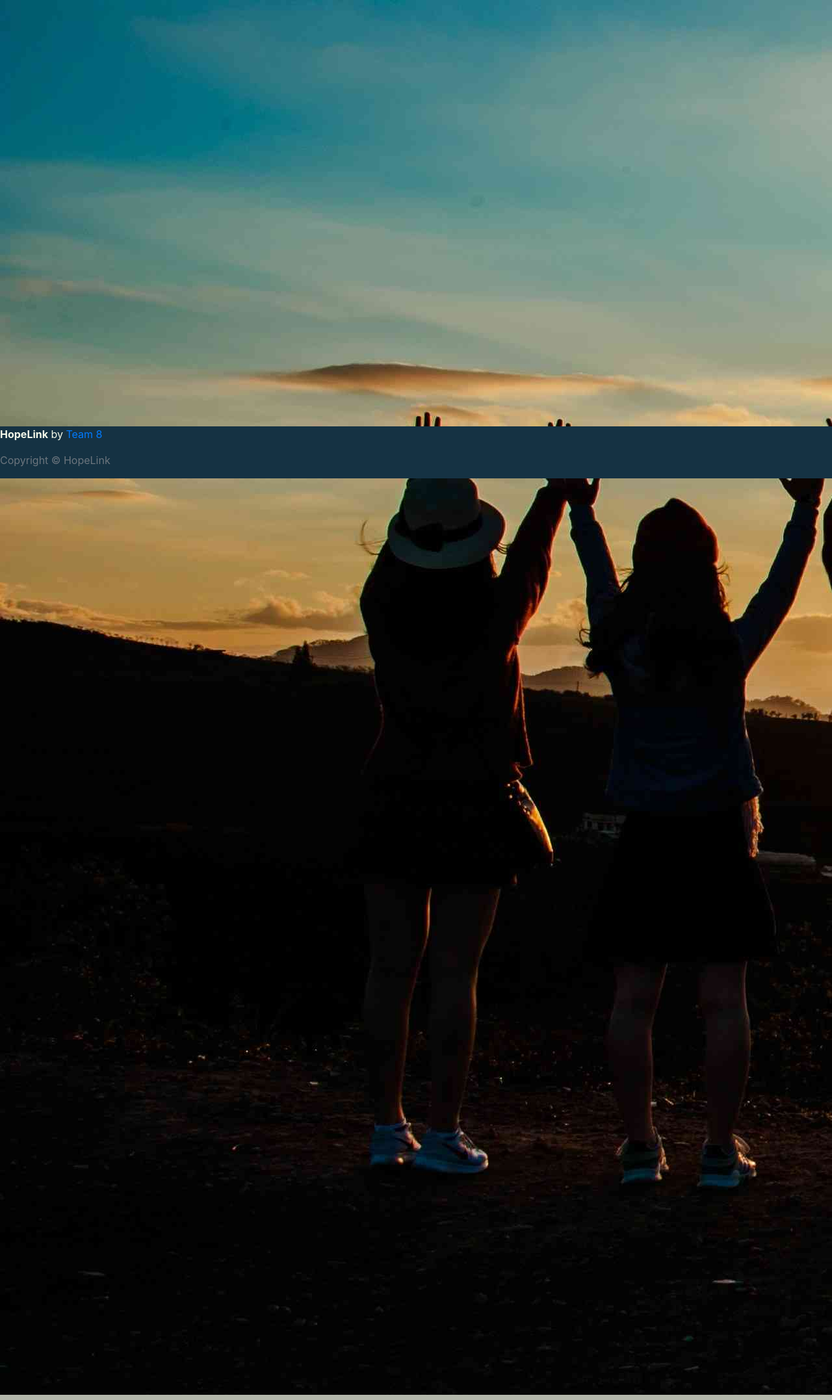
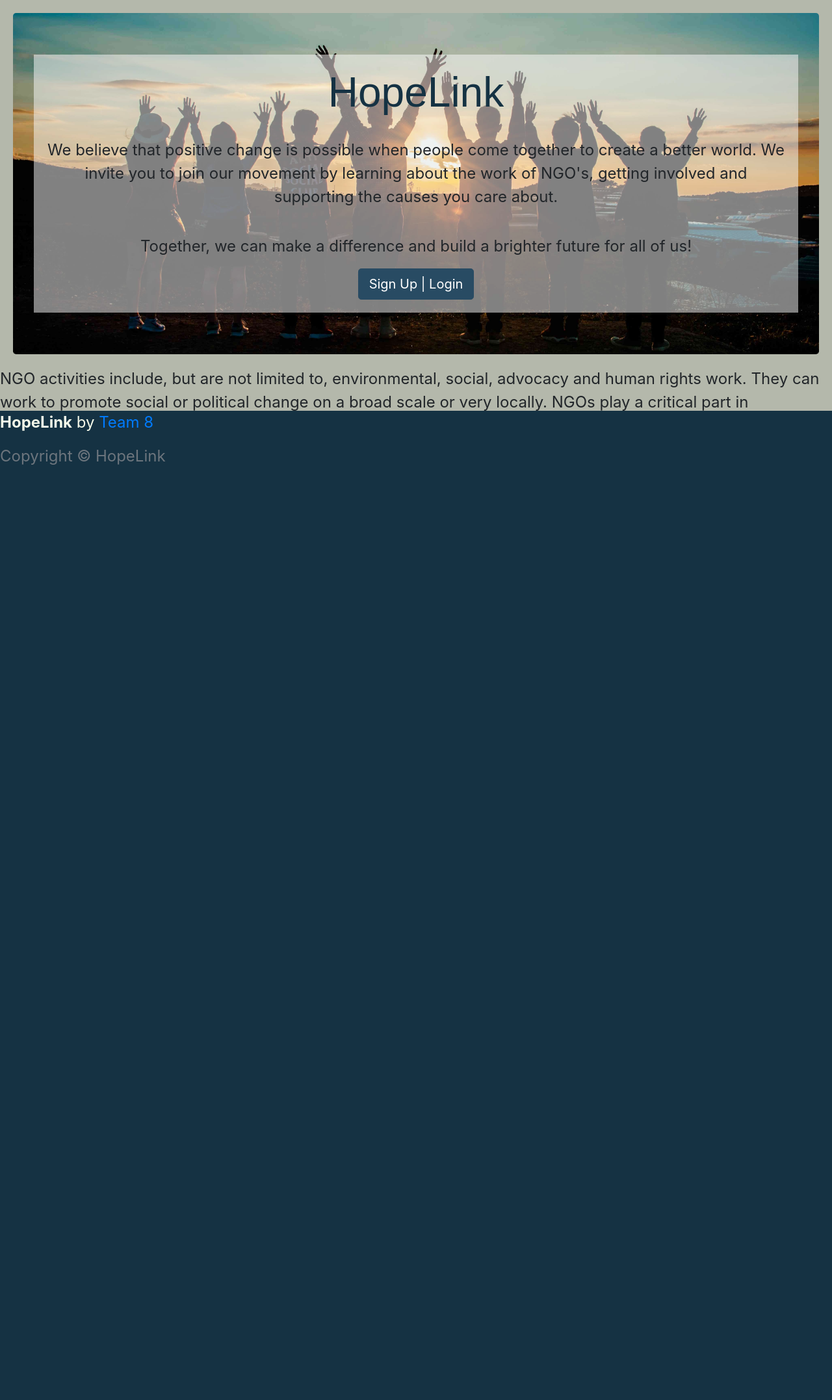
Before and after one commit to beratzorlu/HopeLink, a Django app: page / in a window 1280 px wide. Shown: the part 64-2218 px from the top of the page at 65% size. After the commit the page ends 779 px from the top, so only its background shows below. Run offline with Django 4.2, Linux system fonts and the light colour scheme; some libraries are stand-ins or nearby versions.

Commit message:
Add hero image and text

```diff
--- a/home/templates/home/index.html
+++ b/home/templates/home/index.html
@@ -3,25 +3,29 @@
 
 
 {% block content %}
-<section class="hero">
-    <div class="hero-body">
-        <div class="hero-image">
-            <img src="/static/images/group.jpg" alt="group picture of people celebrating">
-            <div class="hero-text">
-                <h2 class="title"></h2>
-        </div>
+
+<div class="jumbotron">
+    <div class="text-holder">
+        <h1 class="display-4 heading">HopeLink</h1>
+        <br>
+        <p>We believe that positive change is possible when people come together to create a better world.
+            We
+            invite you to join our movement by learning about the work of NGO's, getting involved and supporting the
+            causes
+            you care about.</p>
+        <br>
+        <p>Together, we can make a difference and build a brighter future for all of us!</p>
+        <a class="btn btn-primary btn-lg" href="{% url 'account_login' %}" role="button">Sign Up | Login</a>
+    </div>
+</div>
+
+<!-- Our Purpose Section -->
+<section>
+    <div>
+        <p>NGO activities include, but are not limited to, environmental, social, advocacy and human rights work. They
+            can work to promote social or political change on a broad scale or very locally. NGOs play a critical part
+            in developing society, improving communities, and promoting citizen participation.</p>
     </div>
 </section>
 
-
-<!-- Our Purpose Section -->
-<section >
-
-</section>
-
-<!-- Our Services Section -->
-<section>
-
-</section>
-
 {% endblock %}
--- a/static/css/base.css
+++ b/static/css/base.css
@@ -1,5 +1,8 @@
 body {
     background-color: #b4b8ab;
+    min-height: 100vh;
+    display: flex;
+    flex-direction: column;
 }
 
 /* Navbar */
@@ -17,7 +20,7 @@
 }
 
 button {
-    color:#f4f9e9;
+    color: #f4f9e9;
 }
 
 /* Footer */
@@ -29,7 +32,40 @@
 
 /* home page */
 
-.hero-image {
-	position: relative;
-	overflow: hidden;
+.heading {
+    font-size: 4rem;
+    color: #153243;
+    font-weight: 500;
+    font-family: "Montserrat", sans-serif;
 }
+
+.jumbotron {
+    margin: 20px;
+    text-align: center;
+    background: url("/static/images/group.jpg") no-repeat center center;
+    background-size: cover;
+}
+
+p {
+    font-size: 1.5rem;
+    font-weight: 400;
+}
+
+.text-holder {
+    background-color: rgba(255, 255, 255, 0.5);
+    width: fit-content;
+    height: fit-content;
+    padding: 20px;
+}
+
+.btn-primary {
+    color: #fff;
+    background-color: #284b63;
+    border-color: #284b63;
+}
+
+.btn-primary:hover {
+    color: #fff;
+    background-color: #153243;
+    border-color: #153243;
+}
--- a/templates/base.html
+++ b/templates/base.html
@@ -56,10 +56,10 @@
       <div class="navbar-collapse">
         <ul class="navbar-nav">
           <li class="nav-item">
-            <a class="nav-link" href="#">Home</a>
+            <a class="nav-link" href="{}">Home</a>
           </li>
           <li class="nav-item">
-            <a class="nav-link" href="#">Blog</a>
+            <a class="nav-link" href="{% url 'blog' %}">Blog</a>
           </li>
         </ul>
       </div>
```
